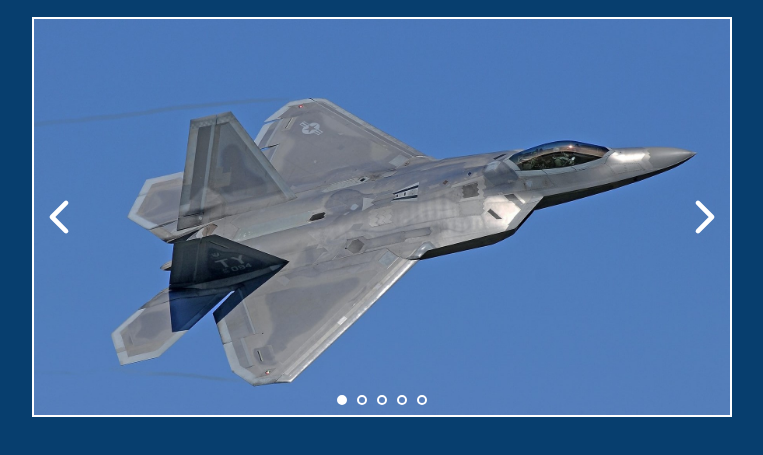
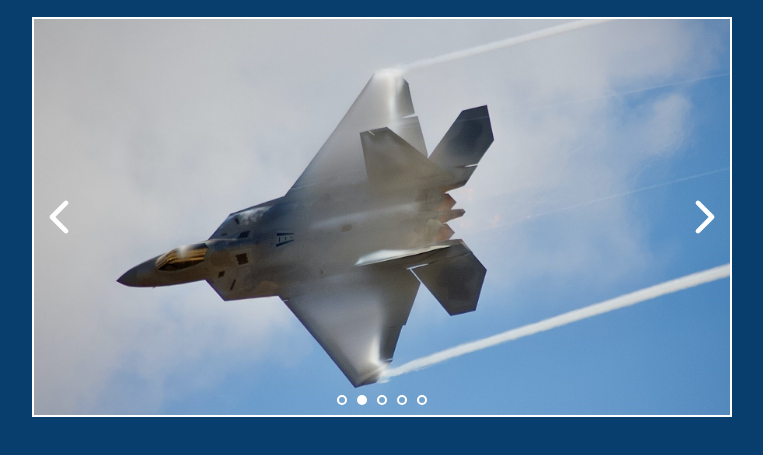
Before and after one commit to SpectreAscended/carousel1, a plain HTML site: page index.html in a window 1280 px wide. Both pictures are taken after a click on the element 620 px from the left and 661 px from the top of the page. Shown: the part 261-716 px from the top of the page, without its empty margins (258-1021 px from the left). Drawn offline with nearby package versions, Linux system fonts and the light colour scheme.

Commit message:
Got the dots at the bottom working. Code is still a mess

```diff
--- a/script.js
+++ b/script.js
@@ -4,9 +4,21 @@ const btnBack = document.querySelector('.icon-back');
 const btnForward = document.querySelector('.icon-forward');
 const images = document.querySelector('.carousel');
 const indicators = document.querySelector('.indicators');
+const imageBox = document.querySelector('.carousel-box');
+
 
 let slider = 0;
 let curSlide = 1;
+
+imageBox.addEventListener('click', function(e) {
+    let slide = +e.target.dataset.slide;
+    if(!slide) return;
+    console.log(slide);
+    slider = (-700 * slide) + 700;
+    images.style.transform = `translateX(${slider}px)`;
+    curSlide = slide;
+    createDots(curSlide);
+});
 
 btnForward.addEventListener('click', function(e) {
     slider -= 700;
--- a/style.css
+++ b/style.css
@@ -108,5 +108,5 @@ body {
 
 .active:hover {
     border: solid 2px #ddd;
-    background-color: transparent;
+    background-color: #ddd;
 }
```
